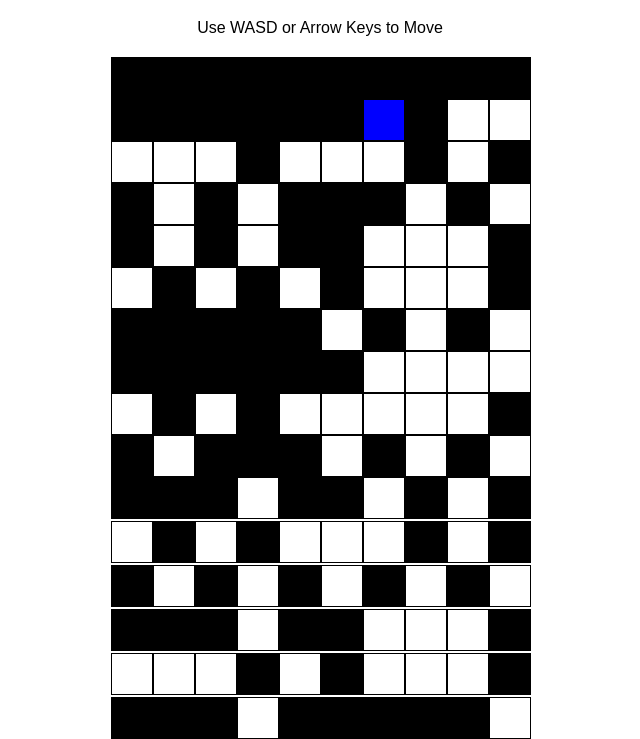
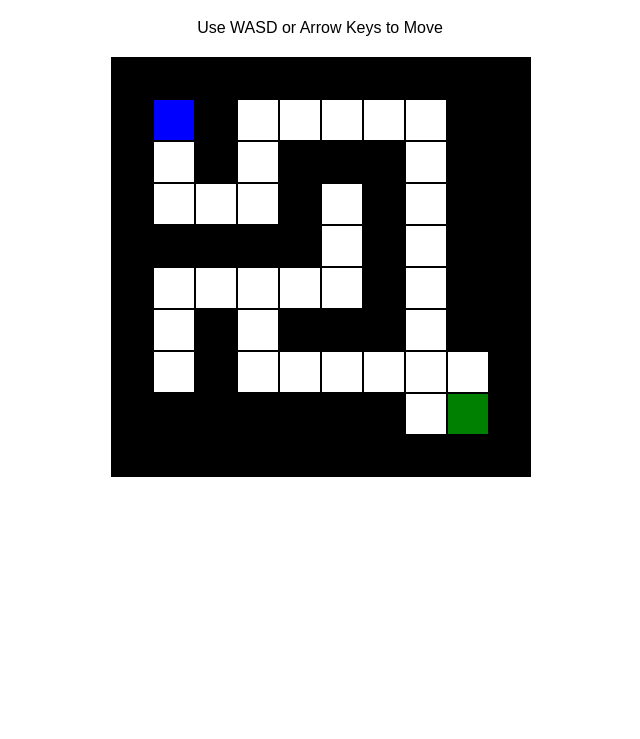
Before and after one commit to DumplingCrab/Website, a plain HTML site: page index.html in a window 1280 px wide. Shown: the part 61-800 px from the top of the page, without its empty margins (320-960 px from the left). Drawn offline with Linux system fonts and the light colour scheme.

Commit message:
Update index.html

```diff
--- a/index.html
+++ b/index.html
@@ -25,7 +25,7 @@
     <p>Use WASD or Arrow Keys to Move</p>
     <div class="maze" id="maze"></div>
     <script>
-        const size = 15;
+        const size = 10;
         let maze = Array(size).fill().map(() => Array(size).fill("#"));
         let playerPos = { x: 1, y: 1 };
         let exitPos = { x: size - 2, y: size - 2 };
```
